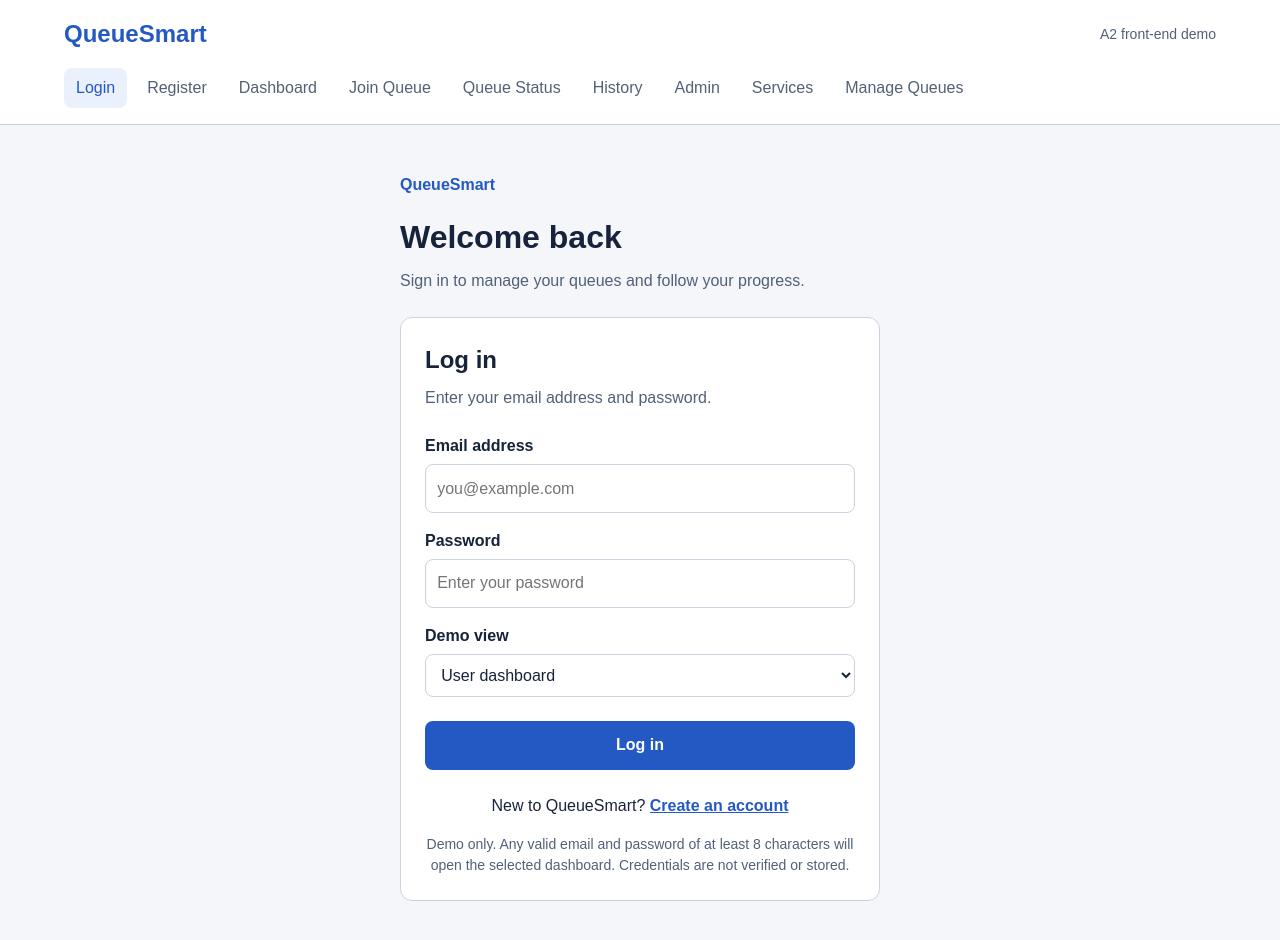
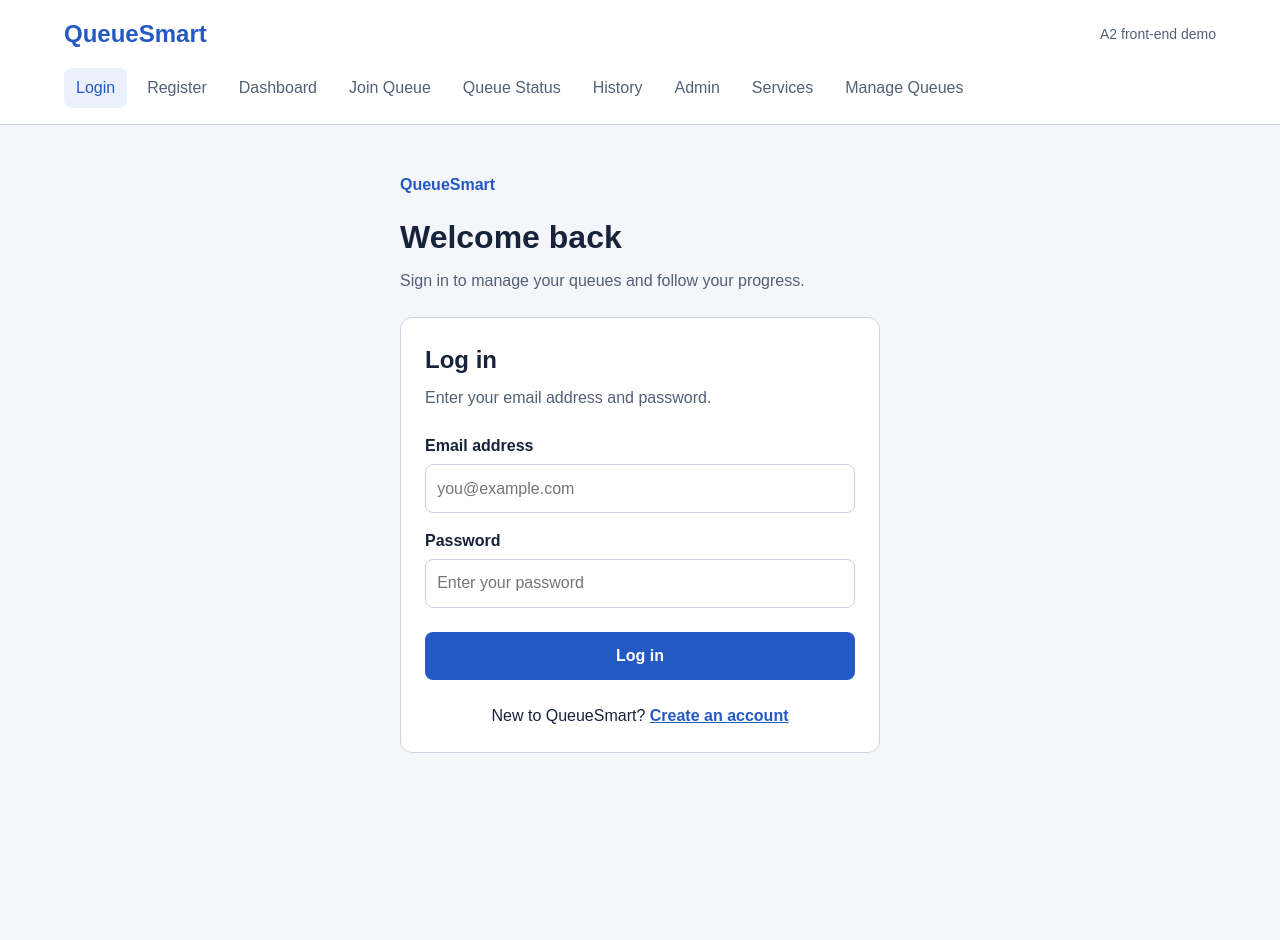
Before and after one commit to abeljoseph42/QueueSmart, a React app in the folder frontend/: page /login in a window 1280 px wide. Shown: the top 940 px of the page. After the commit the page ends 801 px from the top, so only its background shows below. Built offline with nearby package versions, Linux system fonts and the light colour scheme; the HTML template or start-up script is replaced by a standard one.

Commit message:
simplify authentication screens and remove demo selector

```diff
--- a/frontend/src/pages/auth/Login.css
+++ b/frontend/src/pages/auth/Login.css
@@ -45,13 +45,6 @@
   font-weight: 600;
 }
 
-.auth-demo-note {
-  margin: 1rem 0 0;
-  color: var(--color-muted);
-  font-size: 0.875rem;
-  text-align: center;
-}
-
 @media (max-width: 600px) {
   .auth-screen {
     margin: 0.5rem auto;
--- a/frontend/src/pages/auth/Login.jsx
+++ b/frontend/src/pages/auth/Login.jsx
@@ -10,7 +10,6 @@ export default function Login() {
 
   const [email, setEmail] = useState(registeredEmail)
   const [password, setPassword] = useState('')
-  const [role, setRole] = useState('user')
   const [errors, setErrors] = useState({})
 
   function handleSubmit(event) {
@@ -25,8 +24,8 @@ export default function Login() {
       return
     }
 
-    navigate(role === 'admin' ? '/admin' : '/dashboard', {
-      replace: true,
+    navigate('/dashboard', {
+        replace: true,
     })
   }
 
@@ -46,7 +45,7 @@ export default function Login() {
 
         {registeredEmail && (
           <p className="auth-success" role="status">
-            Registration form completed successfully. Try the demo login below.
+            Registration complete. Please log in.
           </p>
         )}
 
@@ -103,20 +102,6 @@ export default function Login() {
             )}
           </div>
 
-          <div className="form-field">
-            <label htmlFor="login-role">Demo view</label>
-            <select
-              id="login-role"
-              name="role"
-              value={role}
-              onChange={(event) => setRole(event.target.value)}
-              aria-describedby="login-demo-note"
-            >
-              <option value="user">User dashboard</option>
-              <option value="admin">Admin dashboard</option>
-            </select>
-          </div>
-
           <button type="submit" className="auth-submit">
             Log in
           </button>
@@ -126,11 +111,6 @@ export default function Login() {
           New to QueueSmart? <Link to="/register">Create an account</Link>
         </p>
 
-        <p id="login-demo-note" className="auth-demo-note">
-          Demo only. Any valid email and password of at least 8 characters
-          will open the selected dashboard. Credentials are not verified
-          or stored.
-        </p>
       </div>
     </section>
   )
--- a/frontend/src/pages/auth/Register.jsx
+++ b/frontend/src/pages/auth/Register.jsx
@@ -113,10 +113,6 @@ export default function Register() {
           Already have an account? <Link to="/login">Log in</Link>
         </p>
 
-        <p className="auth-demo-note">
-          Demo only. This form checks your inputs and returns you to Login.
-          No account is created and no password is stored.
-        </p>
       </div>
     </section>
   )
```
